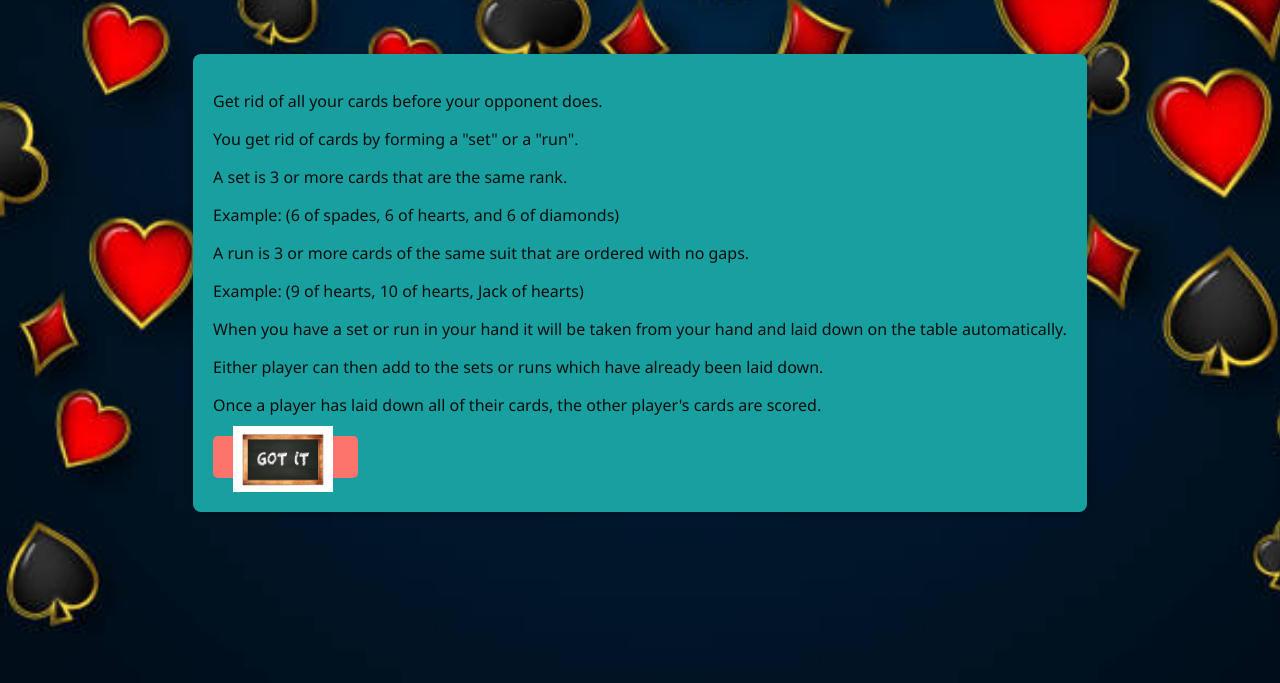
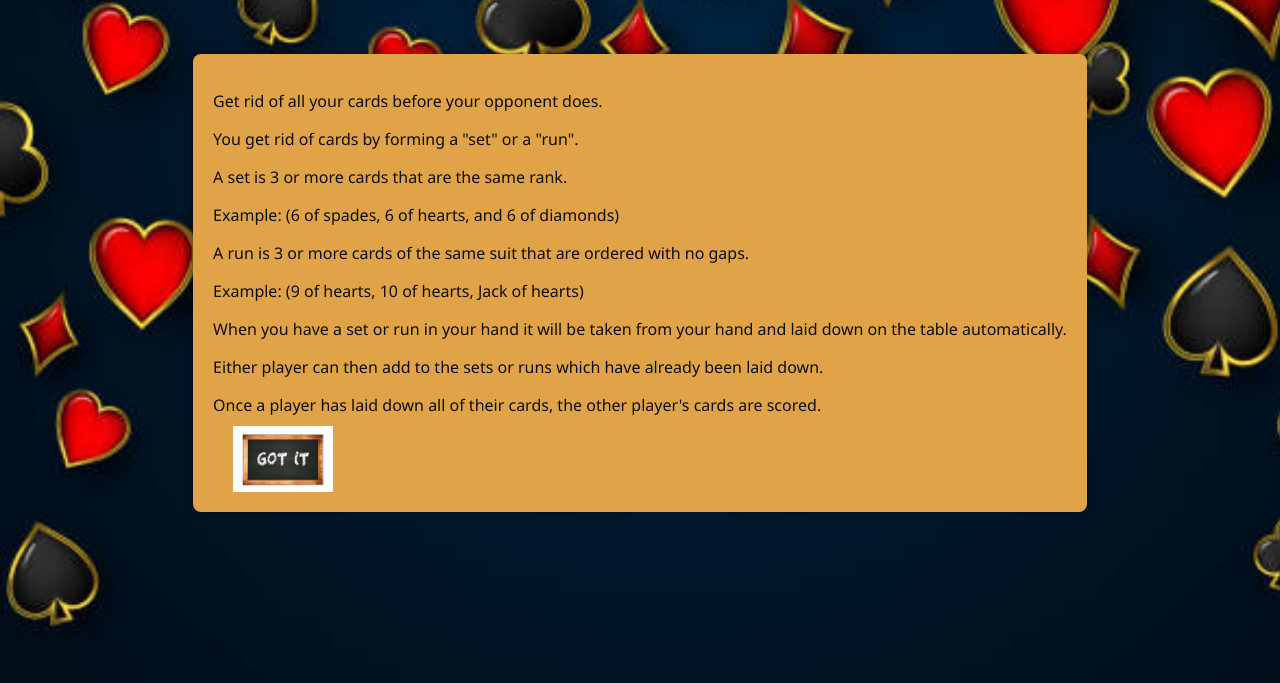
Before and after one commit to SagarBandaru/Riyadvi-Rummy-Game, a plain HTML site: page index.html in a window 1280 px wide. Both pictures are taken after a click on the link 640 px from the left and 374 px from the top of the page. Shown: the part 117-800 px from the top of the page. Drawn offline with Linux system fonts and the light colour scheme.

Commit message:
Add files via upload

```diff
--- a/index.html
+++ b/index.html
@@ -65,7 +65,7 @@ body.modal-open .modal {
 }
 
 .modal-content {
-    background-color: rgb(24, 160, 160);
+    background-color: rgb(225, 163, 71);
     padding: 20px;
     border-radius: 8px;
     box-shadow: 0 0 10px rgba(0, 0, 0, 0.3);
@@ -74,7 +74,7 @@ body.modal-open .modal {
 }
 
 .close-button {
-    background-color: #FD746C;
+    /* background-color: #FD746C; */
     color: #fff;
     padding: 10px 20px;
     font-size: 16px;
@@ -84,9 +84,9 @@ body.modal-open .modal {
     transition: background-color 0.3s;
 }
 
-.close-button:hover {
-    background-color: #FC5C7D;
-}
+/* .close-button:hover {
+     background-color: #FC5C7D;
+} */
 
 h2 {
     color: #fff;
```
